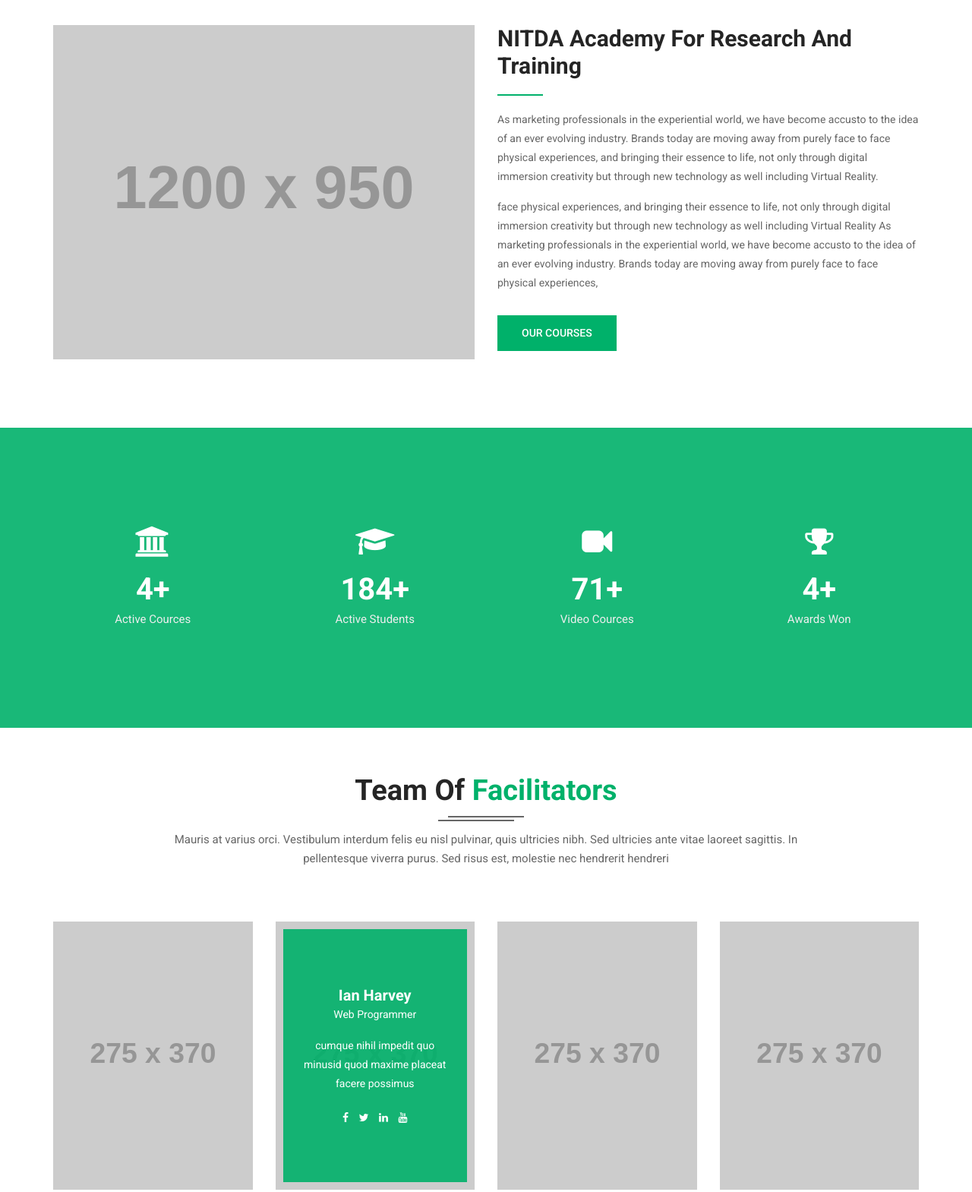
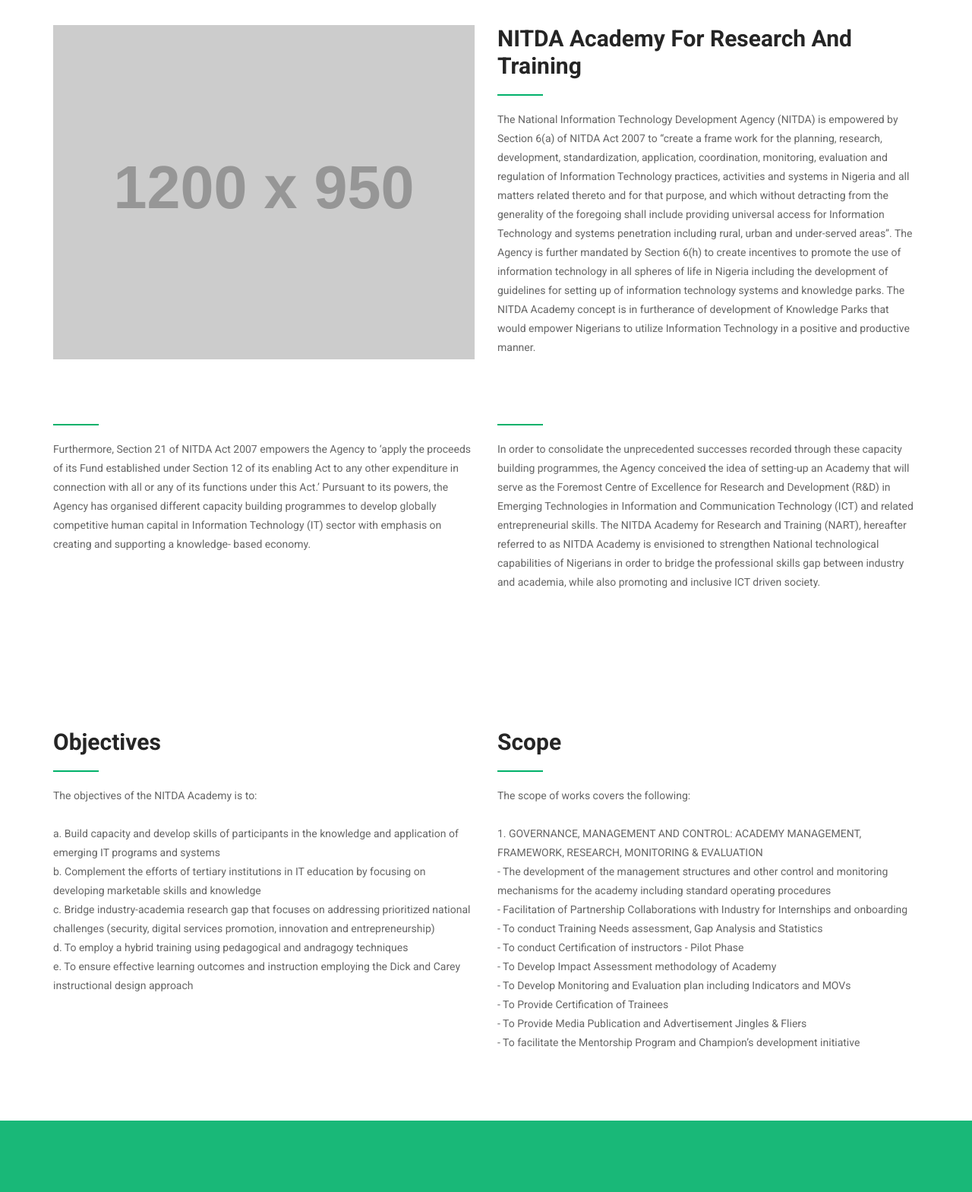
Before and after one commit to ibennamdik/covidui, a plain HTML site: page about.html in a window 1280 px wide. Shown: the part 557-2126 px from the top of the page at 76% size. Drawn offline with Linux system fonts and the light colour scheme; some packages are replaced by stand-ins of ours; placeholder pictures from the web are drawn by us.

Commit message:
about content

```diff
--- a/about.html
+++ b/about.html
@@ -192,11 +192,113 @@
 					<div class="col-lg-6 col-12">
 						<div class="about-text">
 							<h2>NITDA Academy For Research And Training</h2>
-							<p>As marketing professionals in the experiential world, we have become accusto to the idea of an ever evolving industry. Brands today are moving away from purely face to face physical experiences, and bringing their essence to life, not only through digital immersion creativity but through new technology as well including Virtual Reality.</p>
-							<p>face physical experiences, and bringing their essence to life, not only through digital immersion creativity but through new technology as well including Virtual Reality As marketing professionals in the experiential world, we have become accusto to the idea of an ever evolving industry. Brands today are moving away from purely face to face physical experiences,</p>
-							<div class="button">
-								<a href="#" class="btn">Our Courses</a>
-							</div>
+							<p>The National Information Technology Development Agency (NITDA) is empowered
+								by Section 6(a) of NITDA Act 2007 to “create a frame work for the planning,
+								research, development, standardization, application, coordination, monitoring,
+								evaluation and regulation of Information Technology practices, activities and systems
+								in Nigeria and all matters related thereto and for that purpose, and which without
+								detracting from the generality of the foregoing shall include providing universal
+								access for Information Technology and systems penetration including rural, urban and
+								under-served areas”. The Agency is further mandated by Section 6(h) to create
+								incentives to promote the use of information technology in all spheres of life in
+								Nigeria including the development of guidelines for setting up of information
+								technology systems and knowledge parks. The NITDA Academy concept is in
+								furtherance of development of Knowledge Parks that would empower Nigerians to
+								utilize Information Technology in a positive and productive manner.</p>
+
+							<!-- <div class="button">
+								<a href="#" class="btn">View Full Document</a>
+							</div> -->
+						</div>
+					</div>
+
+					<div class="col-lg-6 col-12">
+						<div class="about-text">
+							<h2>&nbsp;</h2>
+							<p>Furthermore, Section 21 of NITDA Act 2007 empowers the Agency to ‘apply the
+								proceeds of its Fund established under Section 12 of its enabling Act to any other
+								expenditure in connection with all or any of its functions under this Act.’
+								Pursuant to its powers, the Agency has organised different capacity building
+								programmes to develop globally competitive human capital in Information
+								Technology (IT) sector with emphasis on creating and supporting a knowledge-
+								based economy.</p>
+
+						</div>
+					</div>
+					<div class="col-lg-6 col-12">
+						<div class="about-text">
+							<h2>&nbsp;</h2>
+							<p>In order to consolidate the unprecedented successes recorded
+								through these capacity building programmes, the Agency conceived the idea of
+								setting-up an Academy that will serve as the Foremost Centre of Excellence for
+								Research and Development (R&D) in Emerging Technologies in Information and
+								Communication Technology (ICT) and related entrepreneurial skills.
+								The NITDA Academy for Research and Training (NART), hereafter referred to as
+								NITDA Academy is envisioned to strengthen National technological capabilities of
+								Nigerians in order to bridge the professional skills gap between industry and
+								academia, while also promoting and inclusive ICT driven society.</p>
+
+						</div>
+					</div>
+				</div>
+			</div>
+		</section>
+
+		<section class="about-us section">
+			<div class="container">
+				<div class="row">
+					<div class="col-lg-6 col-12">
+						<div class="about-text">
+							<h2>Objectives</h2>
+							<p>The objectives of the NITDA Academy is to:<br>
+								<br>
+								a. Build capacity and develop skills of participants in the knowledge and
+								application of emerging IT programs and systems
+								<br>
+								b. Complement the efforts of tertiary institutions in IT education by
+								focusing on developing marketable skills and knowledge
+								<br>
+								c. Bridge industry-academia research gap that focuses on addressing
+								prioritized national challenges (security, digital services promotion,
+								innovation and entrepreneurship)
+								<br>
+								d. To employ a hybrid training using pedagogical and andragogy
+								techniques
+								<br>
+								e. To ensure effective learning outcomes and instruction employing the
+								Dick and Carey instructional design approach</p>
+
+						</div>
+					</div>
+					<div class="col-lg-6 col-12">
+						<div class="about-text">
+							<h2>Scope</h2>
+							<p>The scope of works covers the following:<br><br>
+								1. GOVERNANCE, MANAGEMENT AND CONTROL: ACADEMY
+								MANAGEMENT, FRAMEWORK, RESEARCH, MONITORING &
+								EVALUATION
+								<br>
+								- The development of the management structures and other control and
+								monitoring mechanisms for the academy including standard operating
+								procedures
+								<br>
+								- Facilitation of Partnership Collaborations with Industry for Internships and
+								onboarding
+								<br>
+								- To conduct Training Needs assessment, Gap Analysis and Statistics
+								<br>
+								- To conduct Certification of instructors - Pilot Phase
+								<br>
+								- To Develop Impact Assessment methodology of Academy
+								<br>
+								- To Develop Monitoring and Evaluation plan including Indicators and MOVs
+								<br>
+								- To Provide Certification of Trainees
+								<br>
+								- To Provide Media Publication and Advertisement Jingles & Fliers
+								<br>
+								- To facilitate the Mentorship Program and Champion’s development initiative</p>
+
 						</div>
 					</div>
 				</div>
```
